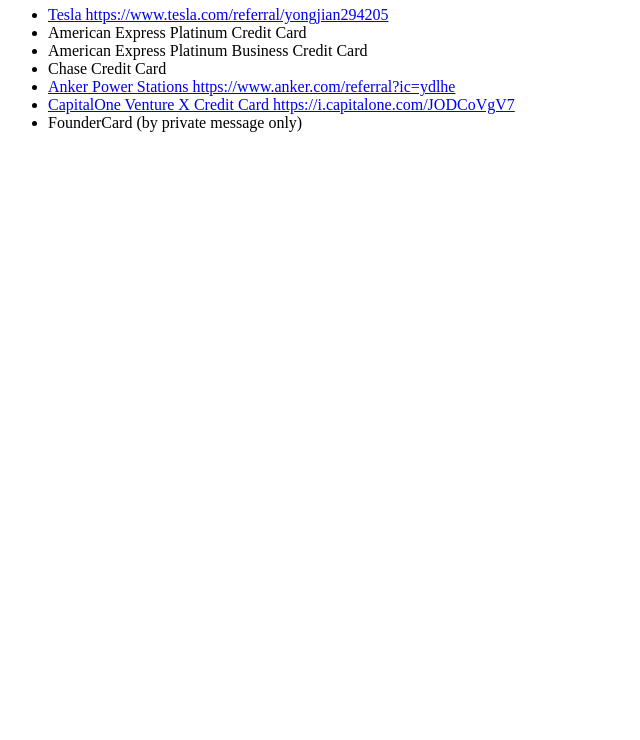
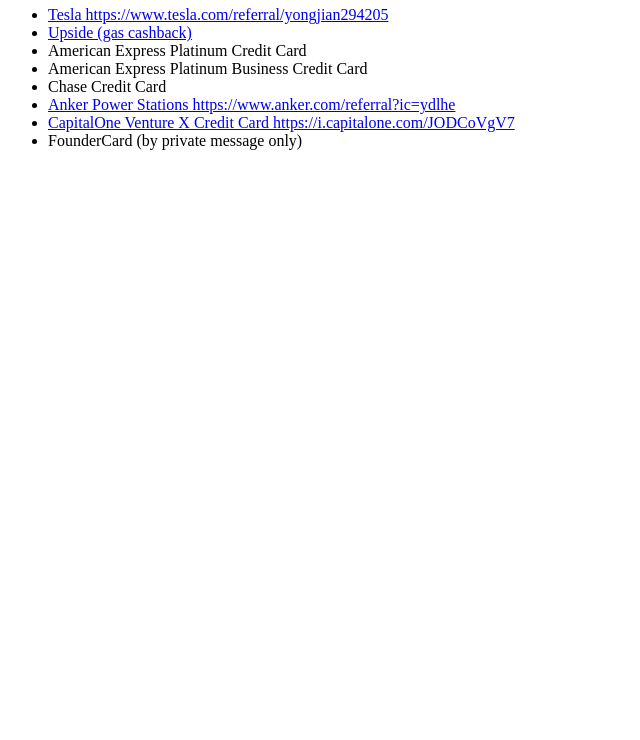
Before and after one commit to gotpals/gotpals.github.io, a plain HTML site: page refer-pals/index.html in a window 1280 px wide. Shown: the part 60-800 px from the top of the page, without its empty margins (0-640 px from the left). Drawn offline with Linux system fonts and the light colour scheme.

Commit message:
Update index.html

```diff
--- a/refer-pals/index.html
+++ b/refer-pals/index.html
@@ -7,6 +7,9 @@
     <ul>
       <li>
         <a href="https://www.tesla.com/referral/yongjian294205">Tesla https://www.tesla.com/referral/yongjian294205</a>
+      </li>
+      <li>
+        <a href="https://upside.app.link/JTRP6E">Upside (gas cashback)</a>
       </li>
       <li>
         American Express Platinum Credit Card
```
